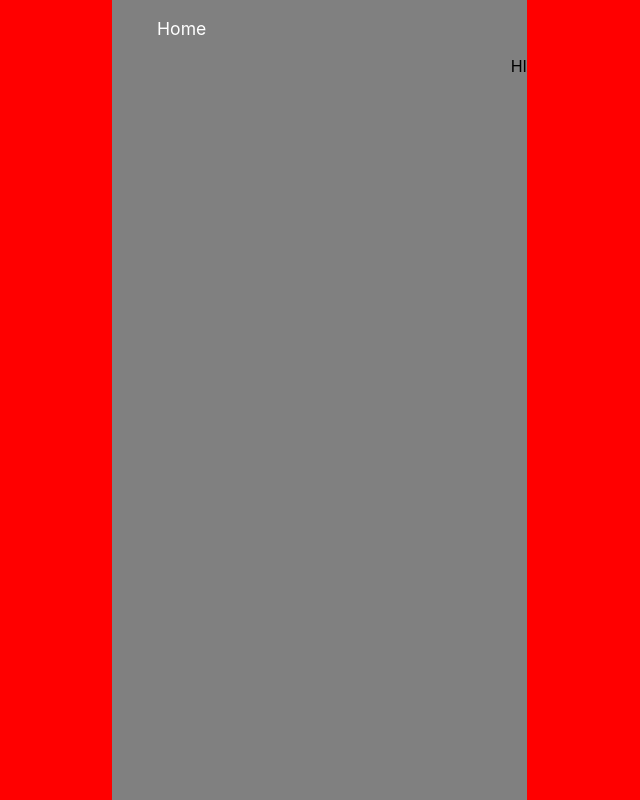
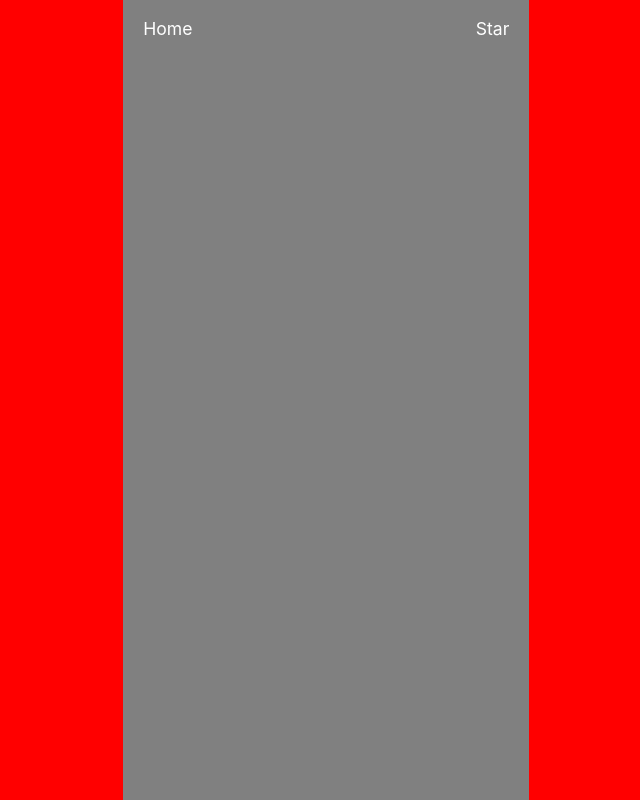
Before and after one commit to osamahan999/twitter-clone, a React (Create React App) app: page / in a window 1280 px wide. Shown: the whole page, without its empty margins (283-923 px from the left). Built offline with nearby package versions, Linux system fonts and the light colour scheme.

Commit message:
did more shit

```diff
--- a/src/components/HomeTopbar.js
+++ b/src/components/HomeTopbar.js
@@ -4,12 +4,12 @@ import '../css/TwitterFeed.css';
 
 
 function HomeTopBar() {
-  return (
-    <div className="HomeTopBar">
-        <p id="HomeText">Home</p>
-        <div id = "HomeStarIcon">HI</div>
-    </div>
-  );
+    return (
+        <div className="HomeTopBar">
+            <p id="HomeText">Home</p>
+            <p id="HomeStarIcon">Star</p>
+        </div>
+    );
 }
 
 export default HomeTopBar
--- a/src/css/Sidebar.css
+++ b/src/css/Sidebar.css
@@ -1,20 +1,15 @@
-* {
-    box-sizing: border-box;
-}
 
 .Sidebar {
 
 background-color: #ff0000;
-width: calc(1.1em + 30vw);
+width: 33%;
 height: 100vh;
-float: left;
 padding: 0%;
 }
 
 .Rightsidebar {
 background-color: #ff0000;
-width: calc(1.1em + 36vw);;
+width: 38%;
 height: 100vh;
-float: right;
 padding: 0%;
 }
--- a/src/css/TwitterFeed.css
+++ b/src/css/TwitterFeed.css
@@ -4,8 +4,6 @@
 background-color: grey;
 width: 33%;
 height: 100vh;
-float: left;
-padding: 0%;
 }
 
 .HomeTopBar {
@@ -13,15 +11,20 @@ padding: 0%;
     background-color: grey;
     border-color: black;
     border-width: 2px;
+    display: flex;
+    flex-direction: row;
+    justify-content: space-between;
+    margin-left: 20px;
+    margin-right: 20px;
+
 }
 
 #HomeText {
     color:white;
     font-size: 1.1em;
-    padding-left: 1.5vh;
-    width:10vw;
 }
 
 #HomeStarIcon {
-    float:right;
+    color:white;
+    font-size: 1.1em;
 }
```
